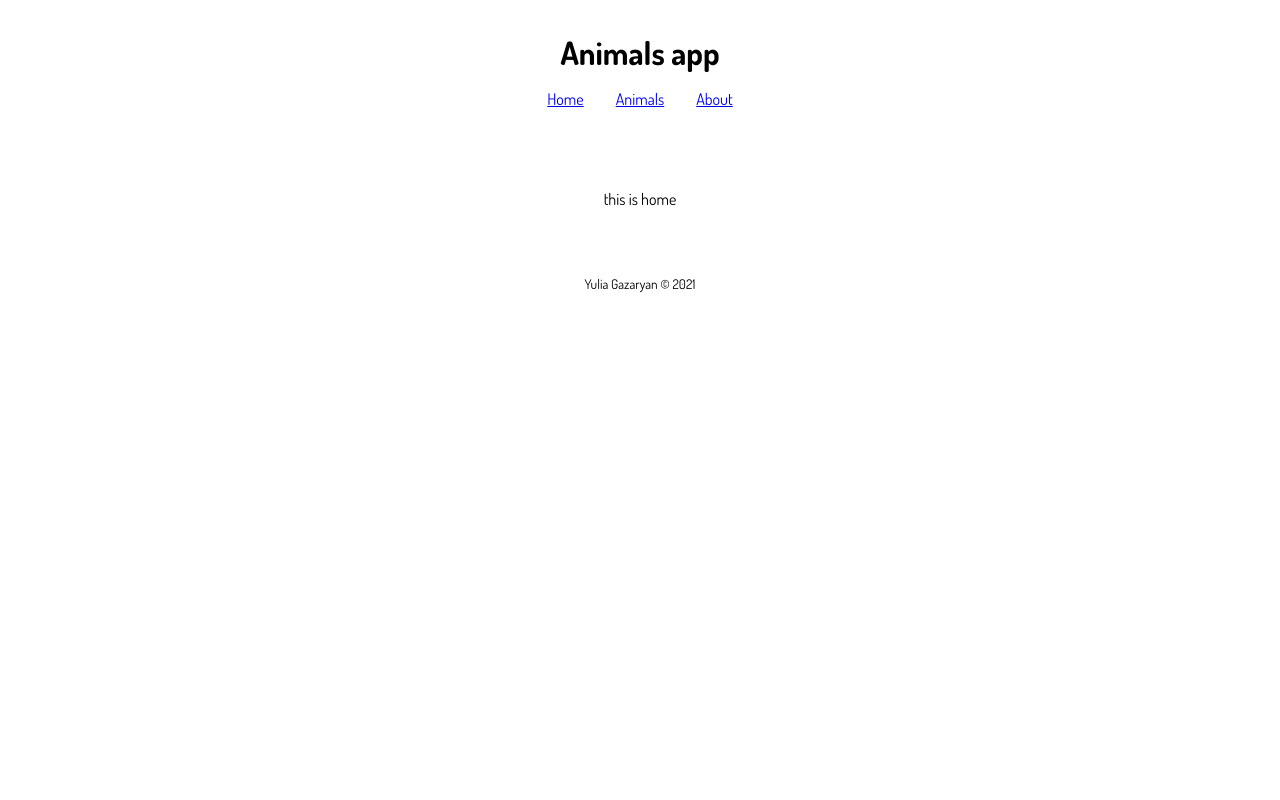
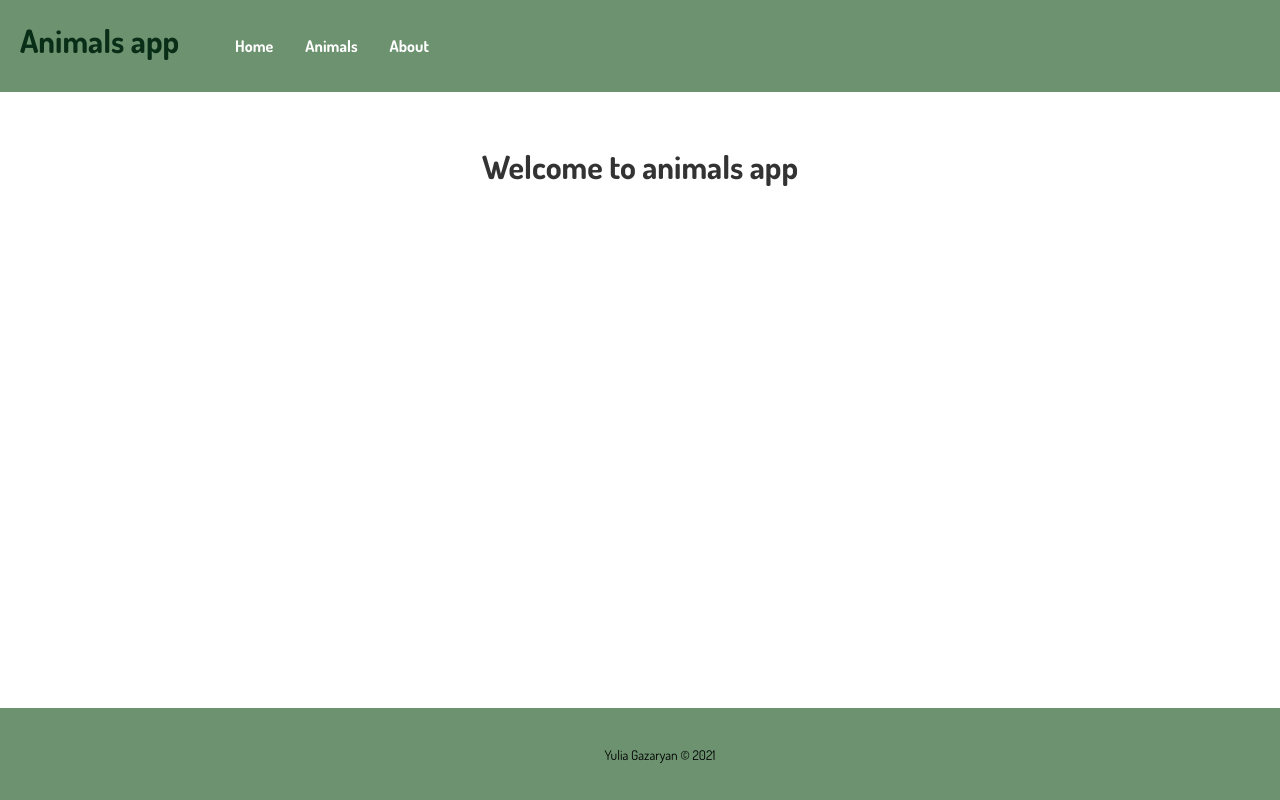
Before and after one commit to yuliagazaryan/animals, a React (Create React App) app: page / in a window 1280 px wide. Built offline with nearby package versions, Linux system fonts and the light colour scheme.

Commit message:
animal description

```diff
--- a/src/components/About.js
+++ b/src/components/About.js
@@ -1,7 +1,7 @@
 import React from "react";
 
 const About = () => {
-  return <div>this is about</div>;
+  return <div>This app provides information on different animals.</div>;
 };
 
 export default About;
--- a/src/components/Animals/AnimalSingle.js
+++ b/src/components/Animals/AnimalSingle.js
@@ -1,9 +1,50 @@
-import React from "react";
+import React, { useState, useEffect } from "react";
 import { useParams } from "react-router-dom";
 
-const AnimalSingle = () => {
+const AnimalSingle = (props) => {
   let { animal } = useParams();
-  return <div>This is the page for {animal}</div>;
+  const [contents, setContents] = useState([]);
+  const [loading, setLoading] = useState(false);
+  const [error, setError] = useState();
+
+  const url = `https://en.wikipedia.org/w/api.php?action=query&origin=*&prop=extracts&format=json&exintro=3&titles=${animal}`;
+  const extractAPIContents = json => {
+    const { pages } = json.query;
+    return Object.keys(pages).map(id => pages[id].extract);
+  };
+
+  const getContents = async () => {
+    let resp;
+    let contents = [];
+    setLoading(true);
+    try {
+      resp = await fetch(url);
+      const json = await resp.json();
+      contents = extractAPIContents(json);
+    } catch (err) {
+      setError(err);
+    } finally {
+      setLoading(false);
+    }
+    setContents(contents);
+  };
+
+  useEffect(() => {
+    getContents();
+  }, []);
+
+  if (loading) return "Loading ...";
+  if (error) return "An error occurred";
+
+  return <div className="single-page">
+    <h1>This is the page for {animal} </h1>
+        <img src={`https://source.unsplash.com/1600x900/?${animal}`} alt="animal picture" />
+
+        {contents.map(content => (
+        <div dangerouslySetInnerHTML={{ __html: content }} />
+      ))}
+
+  </div>;
 };
 
 export default AnimalSingle;
--- a/src/components/Home.js
+++ b/src/components/Home.js
@@ -1,7 +1,9 @@
 import React from "react";
 
 const Home = () => {
-  return <div>this is home</div>;
+  return <div>
+    <h1>Welcome to animals app</h1>
+    </div>;
 };
 
 export default Home;
--- a/src/index.css
+++ b/src/index.css
@@ -1,11 +1,4 @@
 @import url("https://fonts.googleapis.com/css2?family=Dosis:wght@400;700&display=swap");
-
-* {
-  margin: 0;
-  padding: 0;
-  box-sizing: border-box;
-}
-
 body {
   margin: 0;
   font-family: "Dosis", sans-serif;
@@ -14,9 +7,31 @@ body {
 }
 
 header,
-footer,
+footer {
+  padding: 20px;
+  background-color: #6c926f;
+  position: fixed;
+  z-index: 9999;
+  width: 100%;
+}
+
+header h1,
+nav ul {
+  margin: 0;
+}
+
+header {
+  display: flex;
+}
+
 main {
-  padding: 2rem;
+  text-align: center;
+  padding-top: 125px;
+  color: #333;
+}
+
+footer {
+  bottom: 0;
   text-align: center;
 }
 
@@ -60,6 +75,21 @@ nav ul li {
   margin: 1rem;
 }
 
+header h1 {
+  color: rgb(8, 46, 24);
+}
+
+nav ul li a {
+  text-decoration: none;
+  color: white;
+  font-weight: bold;
+}
+
+nav ul li a:hover {
+  text-decoration: underline;
+  color: rgb(8, 46, 24);
+}
+
 button {
   padding: 1rem 2rem;
   border: none;
@@ -67,3 +97,10 @@ button {
   background-color: darkcyan;
   margin: 2rem;
 }
+
+.single-page h1 {
+  color: #333;
+}
+.single-page img {
+  width: 400px;
+}
```
